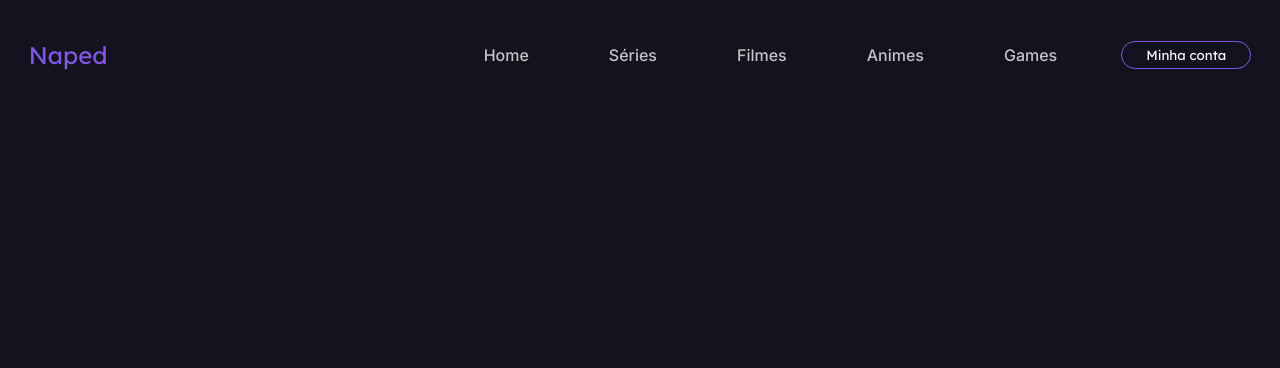
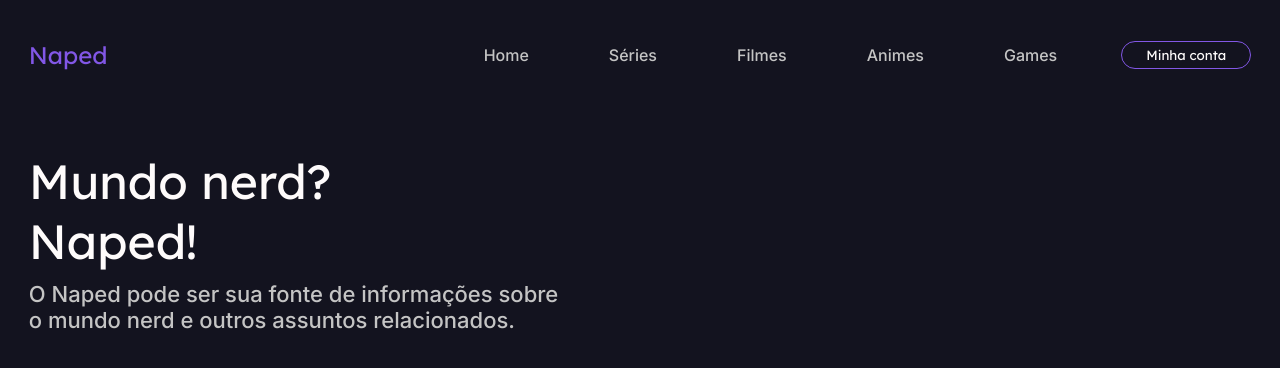
Before and after one commit to gildenorjunior/naped, an Angular app: page / in a window 1280 px wide. Shown: the top 368 px of the page. Built offline with nearby package versions, Linux system fonts and the light colour scheme.

Commit message:
:sparkles: adding home texts

```diff
--- a/src/app/pages/home/home.component.html
+++ b/src/app/pages/home/home.component.html
@@ -1 +1,13 @@
-<app-header></app-header>
+<div class="home__container">
+  <app-header></app-header>
+  <div class="home__content">
+    <h1 class="home__title">
+      Mundo nerd? <br />
+      Naped!
+    </h1>
+    <p class="home__description">
+      O Naped pode ser sua fonte de informações sobre <br />
+      o mundo nerd e outros assuntos relacionados.
+    </p>
+  </div>
+</div>
--- a/src/app/pages/home/home.component.scss
+++ b/src/app/pages/home/home.component.scss
@@ -0,0 +1,24 @@
+@import "./../../../assets/styles/styles.scss";
+
+.home__container {
+  padding: 1.8rem;
+}
+
+.home__content {
+  margin: 70px 0;
+}
+
+.home__title {
+  color: $white;
+  font-family: "Lexend Deca", sans-serif;
+  font-size: 48px;
+  font-weight: 400;
+  margin-bottom: 10px;
+}
+
+.home__description {
+  color: $white-200;
+  font-size: 22px;
+  font-family: "Inter", sans-serif;
+  font-weight: 500;
+}
--- a/src/app/shared/components/header/header.component.scss
+++ b/src/app/shared/components/header/header.component.scss
@@ -1,13 +1,11 @@
-@import "./../../../../assets/styles/partials/typography";
-
-@import "./../../../../assets/styles/partials/variables";
+@import "./../../../../assets/styles/styles.scss";
 
 .header {
   display: flex;
   justify-content: space-between;
   align-items: center;
   width: 100%;
-  padding: 1.8rem;
+  margin-bottom: 30px;
 
   .header__title {
     font-family: "Lexend Deca", sans-serif;
```
